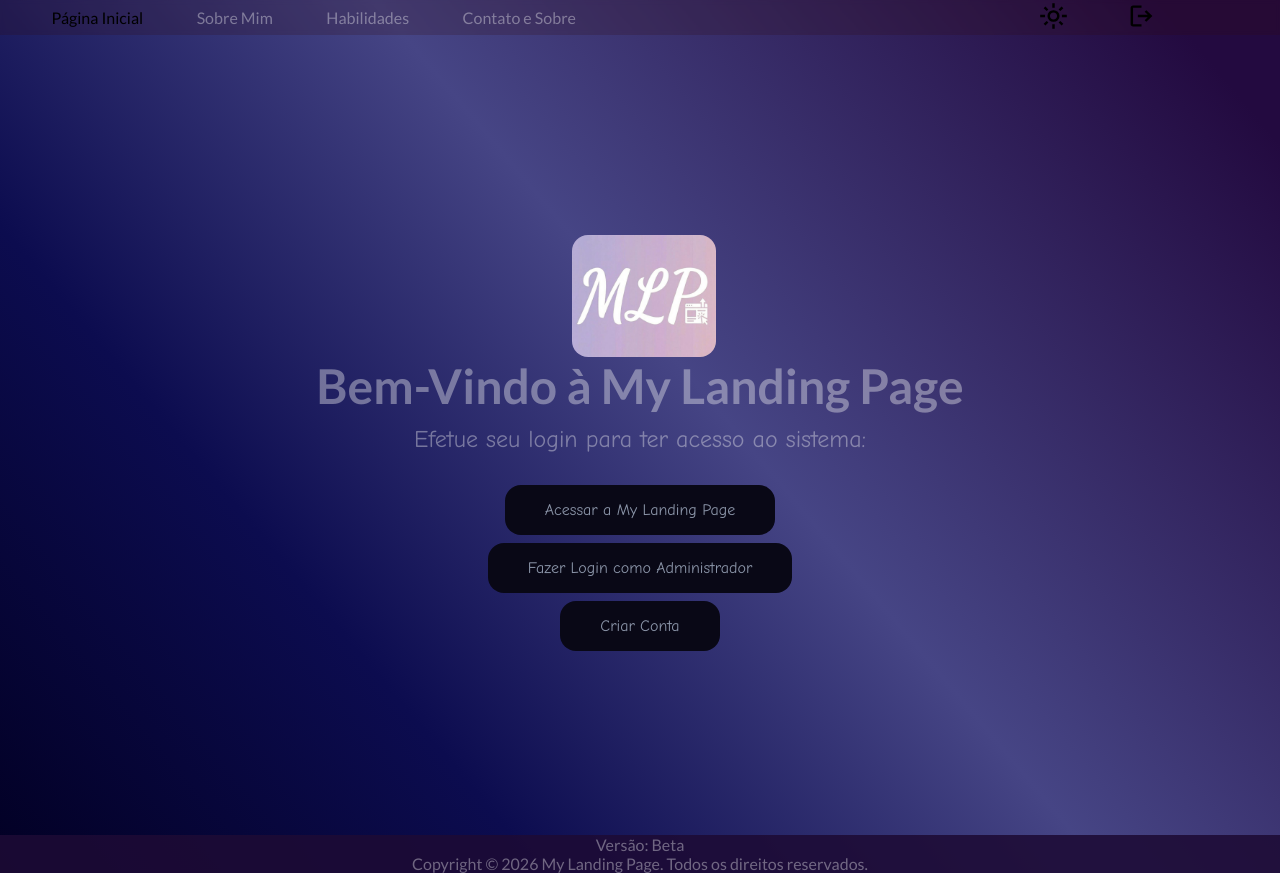
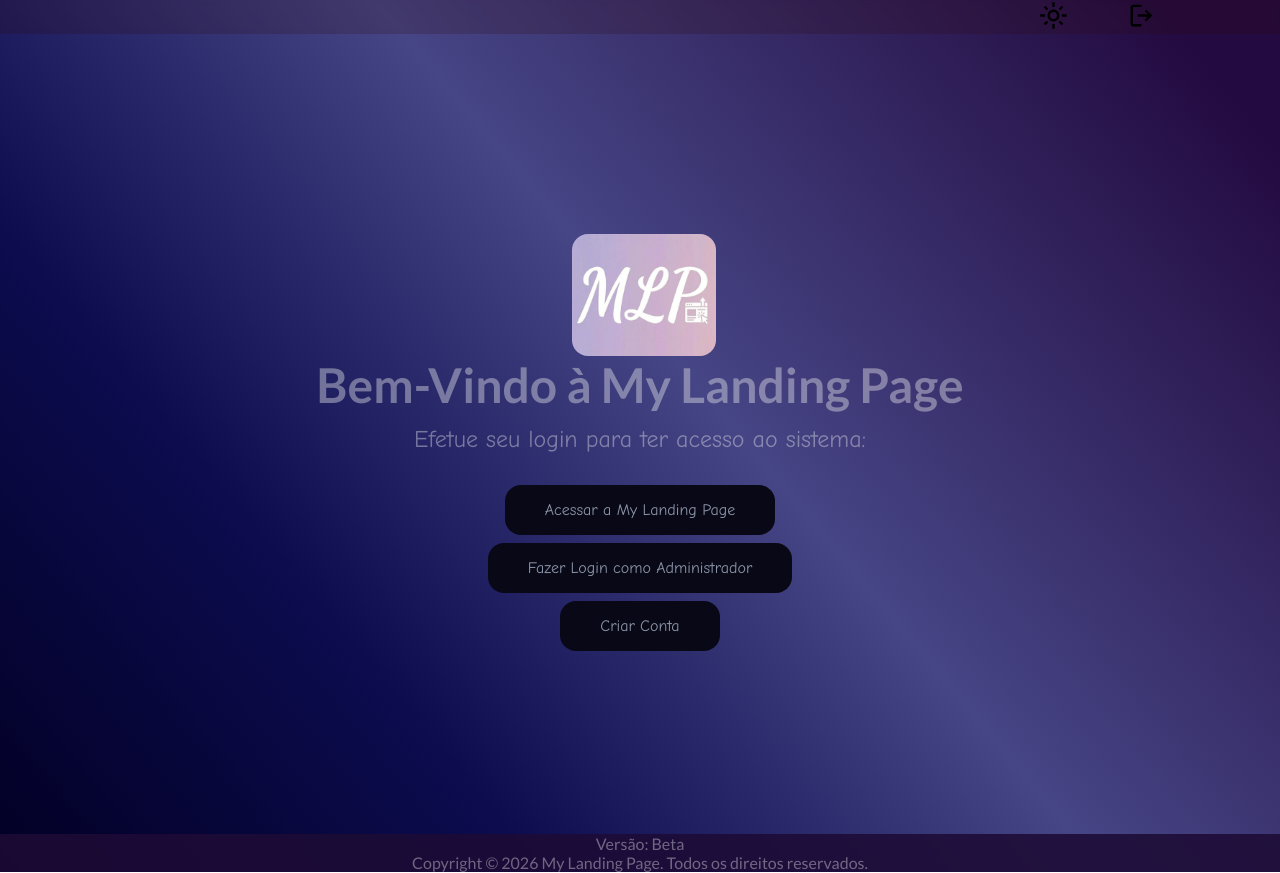
Before and after one commit to danilo-toriy-db1/projeto-pdi-evoluido, an Angular app: page /login in a window 1280 px wide. Built offline with nearby package versions, Linux system fonts and the light colour scheme.

Commit message:
style: hheader anchors omitido na tela de login

```diff
--- a/src/app/app.html
+++ b/src/app/app.html
@@ -1,4 +1,4 @@
-<app-header (paginaSelecionada)="trocaPagina($event)"></app-header>
+<app-header (paginaSelecionada)="trocaPagina($event)" [isLoginPage]="isLoginPage()"></app-header>
 
 <router-outlet />
 
--- a/src/app/app.ts
+++ b/src/app/app.ts
@@ -1,9 +1,10 @@
-import { Component, signal } from '@angular/core';
-import { RouterOutlet } from '@angular/router';
+import { Component, effect, inject, signal } from '@angular/core';
+import { NavigationEnd, Router, RouterOutlet } from '@angular/router';
 import { Footer } from "./shared/footer/footer";
 import { Header } from "./shared/header/header";
 import { PaginaAtualState } from './services/troca-pagina';
 import { MudaTema } from './services/muda-tema/muda-tema';
+import { toSignal } from '@angular/core/rxjs-interop';
 
 @Component({
   selector: 'app-root',
@@ -15,13 +16,29 @@ import { MudaTema } from './services/muda-tema/muda-tema';
   }
 })
 export class App {
+  private router = inject(Router);
+
   protected readonly title = signal('projeto-angular-pdi');
+  isLoginPage = signal<boolean>(false);
+
 
   constructor(private readonly paginaAtualState: PaginaAtualState,
               public mudaTema: MudaTema
-  ) {}
+  ) {
+    this.router.events.subscribe((evento) => {
+      if(evento instanceof NavigationEnd){
+        if(this.router.url === '/login'){
+          this.isLoginPage.set(true);
+          return;
+        }
+        this.isLoginPage.set(false);
+      }
+    })
+  }
 
   trocaPagina(pagina: string){
     this.paginaAtualState.trocaPagina(pagina);
   }
+
+
 }
--- a/src/app/models/header-anchors.model.ts
+++ b/src/app/models/header-anchors.model.ts
@@ -3,5 +3,5 @@ export interface HeaderAnchorsModel {
     name: string,
     content: string,
     active: boolean,
-    admin: boolean | null
+    admin: boolean | null,
 }
--- a/src/app/shared/header/header.scss
+++ b/src/app/shared/header/header.scss
@@ -5,6 +5,7 @@
 
 #cabecalho{
     background-color: var(--background-header);
+    min-height: 2.15rem;
 
     @include responsivo('computador'){
         @include sizes_positions($width: 100vw, $top: 0);
--- a/src/app/shared/header/header.ts
+++ b/src/app/shared/header/header.ts
@@ -1,4 +1,4 @@
-import { Component, computed, inject, output, signal } from '@angular/core';
+import { Component, computed, inject, input, output, signal } from '@angular/core';
 import { DadosMock } from '../../services/dados-mock/dados-mock';
 import { HeaderAnchorsModel } from '../../models/header-anchors.model';
 import { NgClass } from '@angular/common';
@@ -18,14 +18,20 @@ export class Header {
   private router = inject(Router);
   private localStorageService = inject(LocalStorageService);
 
+  isLoginPage = input<boolean>();
   paginaSelecionada = output<string>();
   admin = signal<boolean>(false);
   tema = signal<string>('light');
   dadosHeader = computed<HeaderAnchorsModel[]>(() => {
+    console.log(this.isLoginPage());
+    if(this.isLoginPage()){
+      return [];
+    }
+
     if (this.admin()) {
-       return this.dados.headerAnchorContent.filter((dado) => {
+        return this.dados.headerAnchorContent.filter((dado) => {
           return (dado.admin || dado.admin === null);
-       })
+        })
     } else {
         return this.dados.headerAnchorContent.filter((dado) => {
           return (!dado.admin || dado.admin === null);
```
